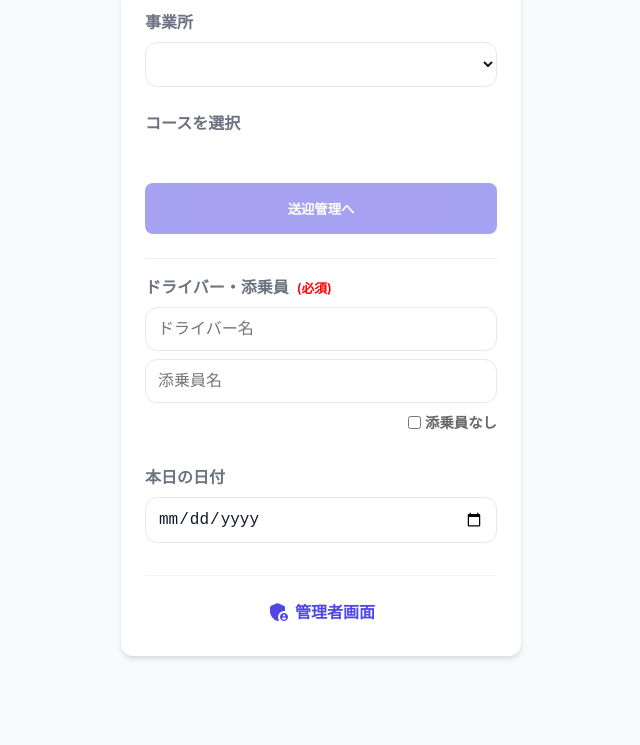
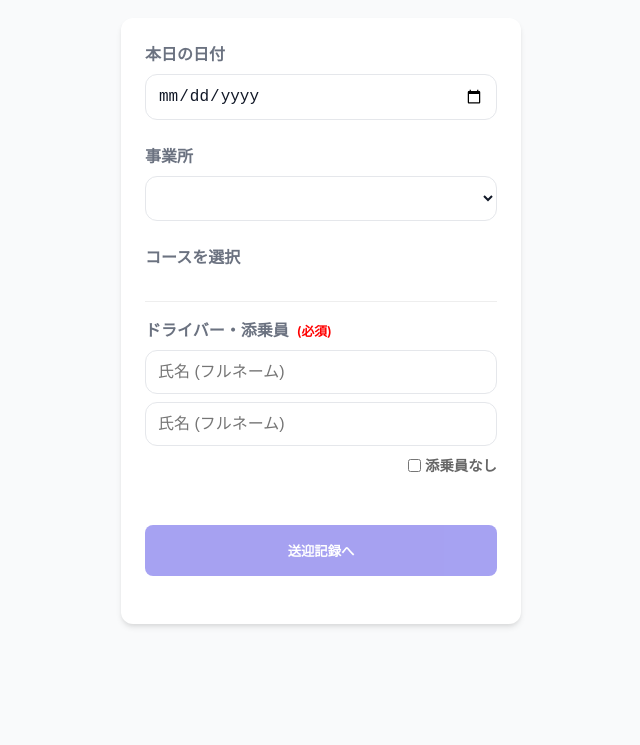
Before and after one commit to msaito-flat/shuttle-record-app, a website: page pwa/index.html in a window 1280 px wide. Shown: the part 135-880 px from the top of the page, without its empty margins (319-959 px from the left). Drawn offline with Linux system fonts and the light colour scheme.

Commit message:
Update index.html

```diff
--- a/pwa/index.html
+++ b/pwa/index.html
@@ -42,15 +42,23 @@
             <div class="brand">
                 <h1>送迎管理アプリ</h1>
                 <p>送迎記録を始めましょう <span id="app-version"
-                        style="font-size:0.8rem; color:var(--text-sub); opacity:0.7;"></span></p>
+                        style="font-size:0.8rem; color:var(--text-sub); opacity:1.0;"></span></p>
             </div>
 
             <div class="card setup-card">
+                <!-- 1. Date (Moved to Top) -->
+                <div class="form-group">
+                    <label>本日の日付</label>
+                    <input type="date" id="setup-date" class="input-lg">
+                </div>
+
+                <!-- 2. Facility -->
                 <div class="form-group">
                     <label>事業所</label>
                     <select id="setup-facility" class="input-lg"></select>
                 </div>
 
+                <!-- 3. Course -->
                 <div class="form-group">
                     <label>コースを選択</label>
                     <div id="course-list" class="vehicle-grid">
@@ -58,19 +66,14 @@
                     </div>
                 </div>
 
-                <div class="form-group" style="margin-top:1.5rem;">
-                    <button id="btn-start-session" class="btn-primary" disabled style="width:100%; opacity:0.5;">
-                        送迎管理へ
-                    </button>
-                </div>
-
+                <!-- 4. Driver/Attendant (Updated Placeholders) -->
                 <div class="form-group" style="padding-top:1rem; border-top:1px solid #eee">
                     <label>ドライバー・添乗員 <span style="color:red; font-size:0.8em; margin-left:4px;">(必須)</span></label>
                     <div class="flex-row">
-                        <input type="text" id="setup-driver" class="input-lg" placeholder="ドライバー名">
+                        <input type="text" id="setup-driver" class="input-lg" placeholder="氏名 (フルネーム)">
                     </div>
                     <div class="flex-row" style="margin-top:0.5rem;">
-                        <input type="text" id="setup-attendant" class="input-lg" placeholder="添乗員名">
+                        <input type="text" id="setup-attendant" class="input-lg" placeholder="氏名 (フルネーム)">
                     </div>
                     <div style="margin-top:0.5rem; text-align:right;">
                         <label style="font-size:0.9rem; color:#666; display:inline-flex; align-items:center;">
@@ -79,19 +82,11 @@
                     </div>
                 </div>
 
-                <div class="form-group">
-                    <label>本日の日付</label>
-                    <input type="date" id="setup-date" class="input-lg">
-                </div>
-
-                <div
-                    style="margin-top: 2rem; border-top: 1px solid var(--gray-100); padding-top: 1rem; text-align: center;">
-                    <a href="admin.html" id="btn-go-admin" class="btn-text"
-                        style="text-decoration:none; display:inline-flex; align-items:center; color:var(--primary-color);">
-                        <span class="material-icons-round"
-                            style="vertical-align: middle; margin-right:4px;">admin_panel_settings</span>
-                        管理者画面
-                    </a>
+                <!-- 5. Start Button (Renamed & Moved to Bottom) -->
+                <div class="form-group" style="margin-top:1.5rem;">
+                    <button id="btn-start-session" class="btn-primary" disabled style="width:100%; opacity:0.5;">
+                        送迎記録へ
+                    </button>
                 </div>
             </div>
         </div>
```
